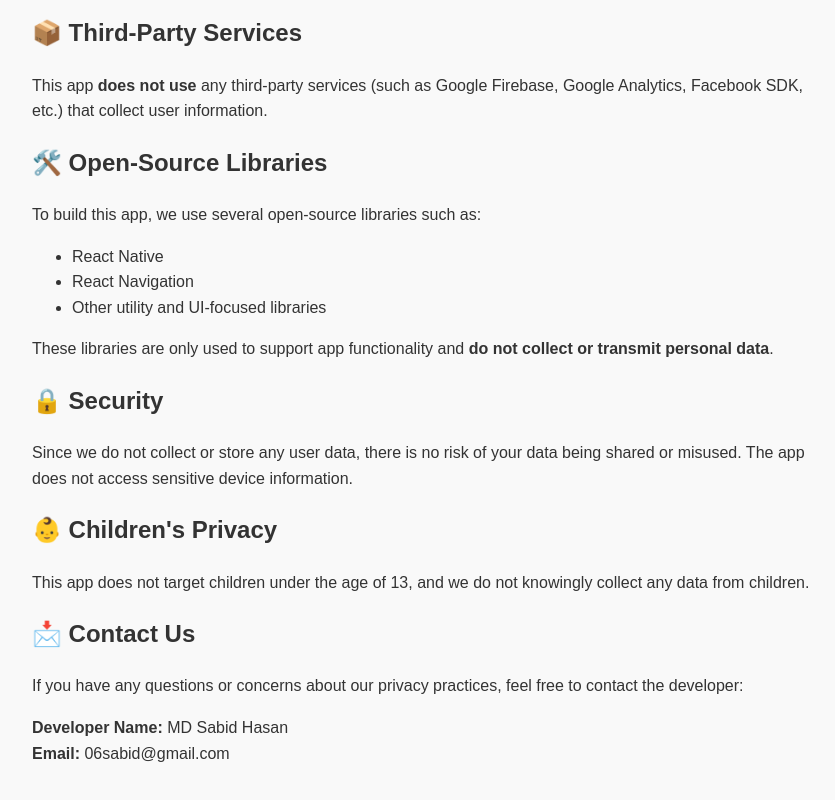
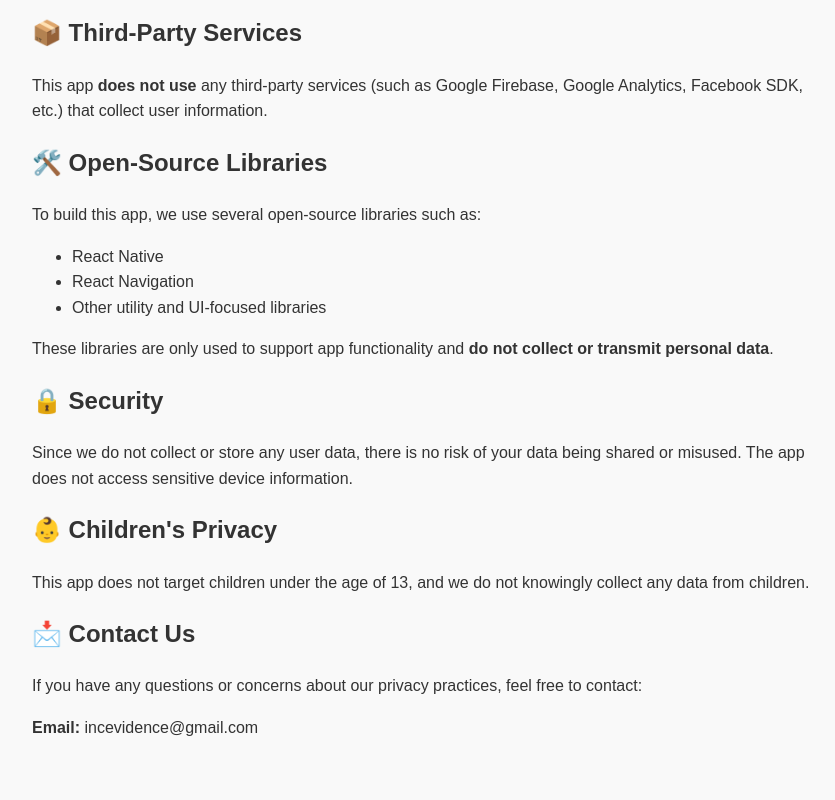
Before and after one commit to sabidsoft/javaoopbangla, a plain HTML site: page privacy_policy.html in a window 1280 px wide. Shown: the part 404-1204 px from the top of the page, without its empty margins (208-1043 px from the left). After the commit the page ends 1181 px from the top, so only its background shows below. Drawn offline with Linux system fonts and the light colour scheme.

Commit message:
email address changed

```diff
--- a/privacy_policy.html
+++ b/privacy_policy.html
@@ -43,10 +43,9 @@
     </p>
 
     <h2>📩 Contact Us</h2>
-    <p>If you have any questions or concerns about our privacy practices, feel free to contact the developer:</p>
+    <p>If you have any questions or concerns about our privacy practices, feel free to contact:</p>
     <p>
-        <strong>Developer Name:</strong> MD Sabid Hasan<br />
-        <strong>Email:</strong> 06sabid@gmail.com
+        <strong>Email:</strong> incevidence@gmail.com
     </p>
 </body>
 
```
